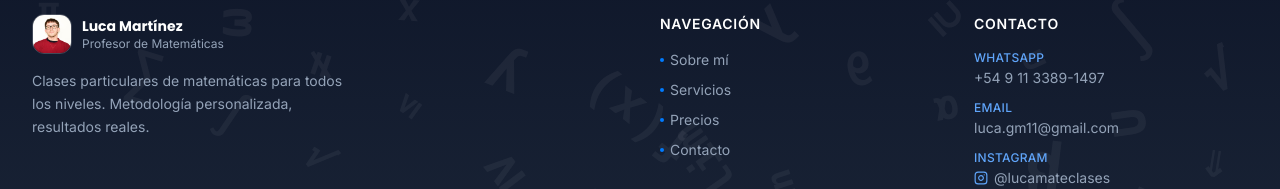
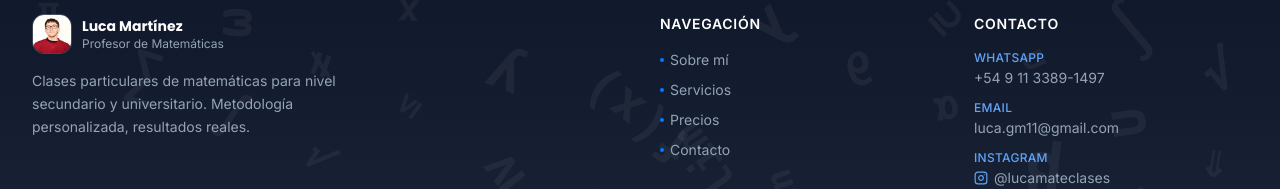
Before and after one commit to ramirolacci/LucaMartinezMath, a React (Vite) app: page / in a window 1280 px wide. Shown: the part 5278-5467 px from the top of the page. Built offline with nearby package versions, Linux system fonts and the light colour scheme.

Commit message:
add better performance

```diff
--- a/src/components/Footer.tsx
+++ b/src/components/Footer.tsx
@@ -59,7 +59,7 @@ export default function Footer() {
                 </div>
               </div>
               <p className="text-slate-400 text-sm leading-relaxed mb-5 max-w-xs mx-auto sm:mx-0">
-                Clases particulares de matemáticas para todos los niveles. Metodología personalizada, resultados reales.
+                Clases particulares de matemáticas para nivel secundario y universitario. Metodología personalizada, resultados reales.
               </p>
             </div>
 
```
